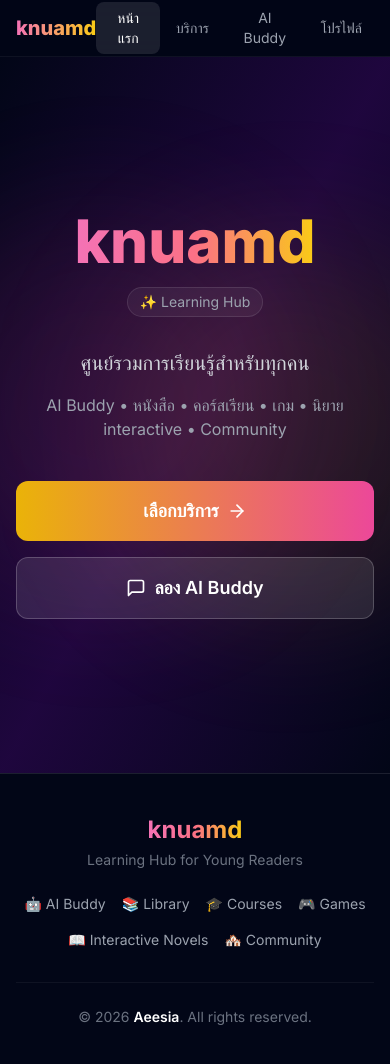
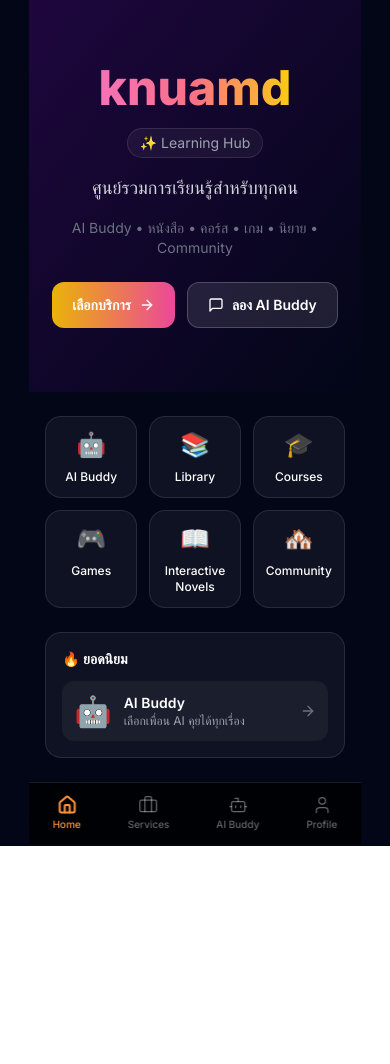
Before and after one commit to tawone/knuamd-home, a React (Vite) app: page / in a window 390 px wide. Shown: the top 1064 px of the page. After the commit the page ends 846 px from the top, so only its background shows below. Built offline with nearby package versions, Linux system fonts and the light colour scheme; the HTML template or start-up script is replaced by a standard one.

Commit message:
feat: Portrait phone frame - min(430px,85vw) + bottom nav + responsive layout

```diff
--- a/src/App.tsx
+++ b/src/App.tsx
@@ -10,237 +10,202 @@ import {
   Star,
   Zap,
   Globe,
+  Home,
+  Briefcase,
+  Bot,
+  User,
 } from 'lucide-react'
 import { cn } from '@/lib/cn'
 
-type Section = 'home' | 'products' | 'profile' | 'ai'
+type Section = 'home' | 'products' | 'ai' | 'profile'
 
 const products = [
   {
     name: 'AI Buddy',
     subdomain: 'ai.knuamd.com',
-    icon: MessageSquare,
     emoji: '🤖',
-    description: 'เลือกเพื่อน AI ที่เหมาะกับคุณ คุยได้ทุกเรื่อง เรียนได้ทุกวิชา',
+    description: 'เลือกเพื่อน AI ที่เหมาะกับคุณ',
     color: 'from-yellow-500 to-pink-500',
-    textColor: 'text-yellow-400',
-    features: ['9 AI Buddies ตามวัย', 'คุย ถาม ตอบ ได้ทุกเรื่อง', 'สร้างรูปจากจินตนาการ', 'Credit System'],
+    features: ['9 AI Buddies ตามวัย', 'คุยได้ทุกเรื่อง', 'Credit System'],
   },
   {
     name: 'Library',
     subdomain: 'read.knuamd.com',
-    icon: BookOpen,
     emoji: '📚',
-    description: 'คลังหนังสือ bilingual สำหรับเด็ก อ่านได้ 2 ภาษา ไทย-อังกฤษ',
+    description: 'คลังหนังสือ bilingual สำหรับเด็ก',
     color: 'from-green-500 to-emerald-500',
-    textColor: 'text-green-400',
-    features: ['หนังสือ bilingual ไทย-อังกฤษ', 'อ่านได้ทุกที่ทุกเวลา', 'สำหรับเด็ก age 6-12', 'ฟรี!'],
+    features: ['bilingual ไทย-อังกฤษ', 'อ่านได้ทุกที่', 'ฟรี!'],
   },
   {
     name: 'Courses',
     subdomain: 'courses.knuamd.com',
-    icon: GraduationCap,
     emoji: '🎓',
-    description: 'คอร์สเรียนออนไลน์ครบวงจร ผสาน Moodle LMS',
+    description: 'คอร์สเรียนออนไลน์ครบวงจร',
     color: 'from-blue-500 to-indigo-500',
-    textColor: 'text-blue-400',
-    features: ['Moodle LMS', 'คอร์สเรียนครบวงจร', 'ติดตามผลการเรียน', 'ใบรับรอง'],
+    features: ['Moodle LMS', 'ติดตามผลการเรียน', 'ใบรับรอง'],
   },
   {
     name: 'Games',
     subdomain: 'games.knuamd.com',
-    icon: Gamepad2,
     emoji: '🎮',
-    description: 'เกมการศึกษา สนุก的同时 เรียนรู้ไปด้วย',
+    description: 'เกมการศึกษา สนุก的同时 เรียนรู้',
     color: 'from-purple-500 to-violet-500',
-    textColor: 'text-purple-400',
-    features: ['เกมคณิตศาสตร์', 'เกมคำศัพท์', 'ปริศนาและท้าทาย', 'แข่งขันกับเพื่อน'],
+    features: ['เกมคณิตศาสตร์', 'เกมคำศัพท์', 'แข่งขันกับเพื่อน'],
   },
   {
     name: 'Interactive Novels',
     subdomain: 'interactivenovels.knuamd.com',
-    icon: BookMarked,
     emoji: '📖',
-    description: 'นิยาย interactive ที่คุณเลือกทางเอง AI สร้างเนื้อหาตามทางที่เลือก',
+    description: 'นิยาย interactive AI สร้างเนื้อหา',
     color: 'from-rose-500 to-red-500',
-    textColor: 'text-rose-400',
-    features: ['Choose Your Adventure', 'AI สร้างเรื่องตามทางเลือก', 'ทุกแนวนิยาย', 'เรียนภาษาอังกฤษไปด้วย'],
+    features: ['Choose Your Adventure', 'AI สร้างเรื่อง', 'เรียนภาษาอังกฤษ'],
   },
   {
     name: 'Community',
     subdomain: 'land.knuamd.com',
-    icon: Users,
     emoji: '🏘️',
-    description: 'ชุมชนผู้เรียน แลกเปลี่ยนความรู้ แบ่งปันประสบการณ์',
+    description: 'ชุมชนผู้เรียน แลกเปลี่ยนความรู้',
     color: 'from-amber-500 to-orange-500',
-    textColor: 'text-amber-400',
-    features: ['พูดคุยแลกเปลี่ยน', 'แบ่งปันความรู้', 'กิจกรรมชุมชน', 'เชื่อมต่อทุก subdomain'],
+    features: ['พูดคุยแลกเปลี่ยน', 'แบ่งปันความรู้', 'กิจกรรมชุมชน'],
   },
 ]
 
-function HeroSection({ onNavigate }: { onNavigate: (s: Section) => void }) {
+function HomeSection({ onNavigate }: { onNavigate: (s: Section) => void }) {
   return (
-    <section className="relative min-h-[85vh] flex items-center justify-center overflow-hidden">
-      <div className="absolute inset-0 bg-gradient-to-br from-slate-950 via-purple-950/50 to-slate-950" />
-      <div className="absolute inset-0">
-        <div className="absolute top-1/4 left-1/4 w-96 h-96 bg-yellow-500/10 rounded-full blur-3xl" />
-        <div className="absolute bottom-1/4 right-1/4 w-96 h-96 bg-pink-500/10 rounded-full blur-3xl" />
-      </div>
-      <div className="relative z-10 text-center px-4 max-w-4xl mx-auto">
-        <div className="mb-8">
-          <h1 className="text-6xl md:text-8xl font-extrabold mb-4">
+    <div className="space-y-6 pb-6">
+      {/* Hero */}
+      <section className="relative py-16 px-4 text-center">
+        <div className="absolute inset-0 bg-gradient-to-br from-purple-950/50 to-slate-950" />
+        <div className="relative z-10 space-y-4">
+          <h1 className="text-5xl font-extrabold">
             <span className="bg-gradient-to-r from-pink-400 via-rose-400 to-yellow-400 bg-clip-text text-transparent">
               knuamd
             </span>
           </h1>
-          <div className="flex items-center justify-center gap-2 text-sm text-gray-400">
-            <span className="px-3 py-1 rounded-full bg-white/5 border border-white/10">
+          <span className="inline-block px-3 py-1 rounded-full bg-white/5 border border-white/10 text-sm text-gray-400">
             ✨ Learning Hub
           </span>
-          </div>
-        </div>
-        <p className="text-xl md:text-2xl text-gray-300 mb-4 max-w-2xl mx-auto">
-          ศูนย์รวมการเรียนรู้สำหรับทุกคน
+          <p className="text-lg text-gray-300">ศูนย์รวมการเรียนรู้สำหรับทุกคน</p>
+          <p className="text-sm text-gray-500">
+            AI Buddy • หนังสือ • คอร์ส • เกม • นิยาย • Community
           </p>
-        <p className="text-base text-gray-400 mb-10 max-w-xl mx-auto">
-          AI Buddy • หนังสือ • คอร์สเรียน • เกม • นิยาย interactive • Community
-        </p>
-        <div className="flex flex-col sm:flex-row gap-4 justify-center">
+          <div className="flex gap-3 justify-center pt-2">
             <button
               onClick={() => onNavigate('products')}
-            className="px-8 py-4 bg-gradient-to-r from-yellow-500 to-pink-500 text-white font-semibold rounded-xl hover:opacity-90 transition flex items-center justify-center gap-2 text-lg"
+              className="px-5 py-3 bg-gradient-to-r from-yellow-500 to-pink-500 text-white font-semibold rounded-xl text-sm flex items-center gap-2"
             >
-            เลือกบริการ
-            <ArrowRight className="w-5 h-5" />
+              เลือกบริการ <ArrowRight className="w-4 h-4" />
             </button>
             <button
               onClick={() => onNavigate('ai')}
-            className="px-8 py-4 bg-white/10 text-white font-semibold rounded-xl border border-white/20 hover:bg-white/20 transition flex items-center justify-center gap-2 text-lg"
+              className="px-5 py-3 bg-white/10 text-white font-semibold rounded-xl border border-white/20 text-sm flex items-center gap-2"
             >
-            <MessageSquare className="w-5 h-5" />
-            ลอง AI Buddy
+              <MessageSquare className="w-4 h-4" /> ลอง AI Buddy
             </button>
           </div>
+        </div>
+      </section>
+
+      {/* Quick Links */}
+      <section className="px-4">
+        <div className="grid grid-cols-3 gap-3">
+          {products.slice(0, 6).map((p) => (
+            <a
+              key={p.name}
+              href={`https://${p.subdomain}`}
+              target="_blank"
+              rel="noopener noreferrer"
+              className="flex flex-col items-center gap-2 p-3 rounded-2xl bg-white/5 border border-white/10 hover:bg-white/10 transition-all text-center"
+            >
+              <span className="text-2xl">{p.emoji}</span>
+              <span className="text-xs font-medium text-white">{p.name}</span>
+            </a>
+          ))}
+        </div>
+      </section>
+
+      {/* Featured */}
+      <section className="px-4">
+        <div className="bg-white/5 border border-white/10 rounded-2xl p-4 space-y-3">
+          <h3 className="font-bold text-white text-sm">🔥 ยอดนิยม</h3>
+          <a
+            href="https://ai.knuamd.com"
+            target="_blank"
+            rel="noopener noreferrer"
+            className="flex items-center gap-3 p-3 rounded-xl bg-white/5 hover:bg-white/10 transition"
+          >
+            <span className="text-3xl">🤖</span>
+            <div className="flex-1">
+              <p className="text-sm font-semibold text-white">AI Buddy</p>
+              <p className="text-xs text-gray-400">เลือกเพื่อน AI คุยได้ทุกเรื่อง</p>
+            </div>
+            <ArrowRight className="w-4 h-4 text-gray-500" />
+          </a>
+        </div>
+      </section>
+    </div>
+  )
+}
+
+function ProductsSection() {
+  return (
+    <section className="px-4 py-6 space-y-4">
+      <div className="text-center space-y-1">
+        <h2 className="text-xl font-bold text-white">บริการทั้งหมด</h2>
+        <p className="text-gray-400 text-xs">ทุกอย่างเชื่อมต่อกัน ใช้ credit เดียวกันได้ทุกที่</p>
+      </div>
+      <div className="space-y-3">
+        {products.map((product) => (
+          <a
+            key={product.name}
+            href={`https://${product.subdomain}`}
+            target="_blank"
+            rel="noopener noreferrer"
+            className="block bg-white/5 backdrop-blur border border-white/10 rounded-2xl p-4 hover:bg-white/10 transition-all"
+          >
+            <div className="flex items-center gap-3 mb-3">
+              <div className={cn(
+                'w-12 h-12 rounded-xl bg-gradient-to-br flex items-center justify-center text-xl flex-shrink-0',
+                product.color
+              )}>
+                {product.emoji}
+              </div>
+              <div>
+                <h3 className="text-sm font-bold text-white">{product.name}</h3>
+                <p className="text-[10px] text-gray-500 font-mono">{product.subdomain}</p>
+              </div>
+            </div>
+            <p className="text-gray-300 text-xs mb-2">{product.description}</p>
+            <div className="flex flex-wrap gap-1.5">
+              {product.features.map((f) => (
+                <span key={f} className="text-[10px] bg-white/5 border border-white/10 text-gray-400 px-2 py-0.5 rounded-full">
+                  {f}
+                </span>
+              ))}
+            </div>
+          </a>
+        ))}
       </div>
     </section>
   )
 }
 
-function ProductsSection() {
-  return (
-    <section className="py-20 px-4">
-      <div className="max-w-7xl mx-auto">
-        <div className="text-center mb-16">
-          <h2 className="text-4xl font-bold text-white mb-4">
-            บริการทั้งหมด
-          </h2>
-          <p className="text-gray-400 text-lg max-w-2xl mx-auto">
-            เลือกสิ่งที่เหมาะกับคุณ — ทุกอย่างเชื่อมต่อกัน ใช้ credit เดียวกันได้ทุกที่
-          </p>
-        </div>
-        <div className="grid md:grid-cols-2 lg:grid-cols-3 gap-6">
-          {products.map((product) => {
-            const Icon = product.icon
-            return (
-              <a
-                key={product.name}
-                href={`https://${product.subdomain}`}
-                target="_blank"
-                rel="noopener noreferrer"
-                className="group block bg-white/5 backdrop-blur border border-white/10 rounded-2xl p-6 hover:bg-white/10 transition-all hover:scale-[1.02]"
-              >
-                <div className="flex items-start gap-4 mb-4">
-                  <div className={cn(
-                    'w-14 h-14 rounded-xl bg-gradient-to-br flex items-center justify-center text-2xl flex-shrink-0',
-                    product.color
-                  )}>
-                    {product.emoji}
-                  </div>
-                  <div>
-                    <h3 className="text-lg font-bold text-white group-hover:text-yellow-300 transition">
-                      {product.name}
-                    </h3>
-                    <p className="text-xs text-gray-500 font-mono">
-                      {product.subdomain}
-                    </p>
-                  </div>
-                </div>
-                <p className="text-gray-300 text-sm mb-4">
-                  {product.description}
-                </p>
-                <ul className="space-y-2">
-                  {product.features.map((f) => (
-                    <li key={f} className="flex items-center gap-2 text-sm text-gray-400">
-                      <Star className="w-3 h-3 text-yellow-500 flex-shrink-0" />
-                      {f}
-                    </li>
-                  ))}
-                </ul>
-                <div className="mt-4 flex items-center gap-1 text-sm font-medium text-yellow-400 opacity-0 group-hover:opacity-100 transition">
-                  เปิด {product.name}
-                  <ArrowRight className="w-4 h-4" />
-                </div>
-              </a>
-            )
-          })}
-        </div>
-      </div>
-    </section>
-  )
-}
-
-function ProfileSection() {
-  return (
-    <section className="py-20 px-4 bg-black/30">
-      <div className="max-w-4xl mx-auto text-center">
-        <div className="w-24 h-24 rounded-full bg-gradient-to-br from-yellow-400 to-pink-500 mx-auto mb-6 flex items-center justify-center text-4xl">
-          👤
-        </div>
-        <h2 className="text-3xl font-bold text-white mb-4">โปรไฟล์ของคุณ</h2>
-        <p className="text-gray-400 mb-8 max-w-lg mx-auto">
-          สมัครสมาชิกฟรี รับ 50 credits ติดตามผลการเรียน และเชื่อมต่อบริการทั้งหมดในที่เดียว
-        </p>
-        <div className="grid md:grid-cols-3 gap-6">
-          <div className="bg-white/5 border border-white/10 rounded-xl p-6">
-            <Zap className="w-8 h-8 text-yellow-400 mx-auto mb-3" />
-            <h3 className="font-semibold text-white mb-2">Credit System</h3>
-            <p className="text-sm text-gray-400">ใช้ credit เดียวกันทุก subdomain</p>
-          </div>
-          <div className="bg-white/5 border border-white/10 rounded-xl p-6">
-            <Globe className="w-8 h-8 text-blue-400 mx-auto mb-3" />
-            <h3 className="font-semibold text-white mb-2">เชื่อมต่อทุกที่</h3>
-            <p className="text-sm text-gray-400">สมัครครั้งเดียว เข้าได้ทุก subdomain</p>
-          </div>
-          <div className="bg-white/5 border border-white/10 rounded-xl p-6">
-            <Star className="w-8 h-8 text-pink-400 mx-auto mb-3" />
-            <h3 className="font-semibold text-white mb-2">ติดตามผล</h3>
-            <p className="text-sm text-gray-400">ดูพัฒนาการการเรียนของคุณ</p>
-          </div>
-        </div>
-      </div>
-    </section>
-  )
-}
-
-function AIPreviewSection({ onNavigate }: { onNavigate: (s: Section) => void }) {
+function AIPreviewSection() {
   const [input, setInput] = useState('')
 
   return (
-    <section className="py-20 px-4">
-      <div className="max-w-3xl mx-auto text-center">
-        <h2 className="text-4xl font-bold text-white mb-4">
-          🤖 ลองคุยกับ AI Buddy
-        </h2>
-        <p className="text-gray-400 mb-8">
-          คุยสั้นๆ ได้เลย — ถ้าอยากคุยยาว ไปที่ ai.knuamd.com
-        </p>
-        <div className="bg-white/5 border border-white/10 rounded-2xl p-6">
-          <div className="flex gap-3">
+    <section className="px-4 py-6 space-y-4">
+      <div className="text-center space-y-1">
+        <h2 className="text-xl font-bold text-white">🤖 ลองคุยกับ AI Buddy</h2>
+        <p className="text-gray-400 text-xs">คุยสั้นๆ ได้เลย หรือไปที่ ai.knuamd.com</p>
+      </div>
+      <div className="bg-white/5 border border-white/10 rounded-2xl p-4">
+        <div className="flex gap-2">
           <input
             value={input}
             onChange={(e) => setInput(e.target.value)}
             placeholder="พิมพ์ข้อความ..."
-              className="flex-1 bg-white/10 border border-white/20 rounded-xl px-4 py-3 text-white placeholder-gray-500 focus:outline-none focus:border-yellow-500/50"
+            className="flex-1 bg-white/10 border border-white/20 rounded-xl px-3 py-2.5 text-white text-sm placeholder-gray-500 focus:outline-none focus:border-yellow-500/50"
             onKeyDown={(e) => {
               if (e.key === 'Enter' && input.trim()) {
                 window.open(`https://ai.knuamd.com?q=${encodeURIComponent(input)}`, '_blank')
@@ -255,102 +220,107 @@ function AIPreviewSection({ onNavigate }: { onNavigate: (s: Section) => void })
                 setInput('')
               }
             }}
-              className="px-6 py-3 bg-gradient-to-r from-yellow-500 to-pink-500 text-white font-semibold rounded-xl hover:opacity-90 transition"
+            className="px-4 py-2.5 bg-gradient-to-r from-yellow-500 to-pink-500 text-white font-semibold rounded-xl text-sm"
           >
             ส่ง
           </button>
         </div>
       </div>
-        <button
-          onClick={() => onNavigate('products')}
-          className="mt-6 text-sm text-gray-400 hover:text-yellow-400 transition"
-        >
+      <div className="text-center">
+        <a href="https://ai.knuamd.com" target="_blank" rel="noopener noreferrer" className="text-xs text-gray-400 hover:text-yellow-400 transition">
           ดู AI Buddy ทั้งหมด →
-        </button>
+        </a>
       </div>
     </section>
   )
 }
 
-function Footer() {
+function ProfileSection() {
   return (
-    <footer className="py-10 px-4 border-t border-white/10">
-      <div className="max-w-6xl mx-auto">
-        <div className="flex flex-col md:flex-row justify-between items-center gap-6">
-          <div className="text-center md:text-left">
-            <h3 className="text-2xl font-bold">
-              <span className="bg-gradient-to-r from-pink-400 via-rose-400 to-yellow-400 bg-clip-text text-transparent">
-                knuamd
-              </span>
-            </h3>
-            <p className="text-sm text-gray-500 mt-1">Learning Hub for Young Readers</p>
+    <section className="px-4 py-6 space-y-4">
+      <div className="text-center space-y-2">
+        <div className="w-16 h-16 rounded-full bg-gradient-to-br from-yellow-400 to-pink-500 mx-auto flex items-center justify-center text-2xl">
+          👤
         </div>
-          <div className="flex flex-wrap justify-center gap-4 text-sm">
-            {products.map((p) => (
-              <a
-                key={p.name}
-                href={`https://${p.subdomain}`}
-                target="_blank"
-                rel="noopener noreferrer"
-                className="text-gray-400 hover:text-white transition"
-              >
-                {p.emoji} {p.name}
-              </a>
-            ))}
+        <h2 className="text-xl font-bold text-white">โปรไฟล์ของคุณ</h2>
+        <p className="text-gray-400 text-xs max-w-xs mx-auto">
+          สมัครสมาชิกฟรี รับ 50 credits เชื่อมต่อบริการทั้งหมด
+        </p>
+      </div>
+      <div className="space-y-3">
+        <div className="bg-white/5 border border-white/10 rounded-xl p-4 flex items-center gap-3">
+          <Zap className="w-6 h-6 text-yellow-400 flex-shrink-0" />
+          <div>
+            <h3 className="text-sm font-semibold text-white">Credit System</h3>
+            <p className="text-xs text-gray-400">ใช้ credit เดียวกันทุก subdomain</p>
           </div>
         </div>
-        <div className="mt-8 pt-6 border-t border-white/5 text-center">
-          <p className="text-gray-500 text-sm">
-            © 2026 <span className="text-white font-semibold">Aeesia</span>. All rights reserved.
-          </p>
+        <div className="bg-white/5 border border-white/10 rounded-xl p-4 flex items-center gap-3">
+          <Globe className="w-6 h-6 text-blue-400 flex-shrink-0" />
+          <div>
+            <h3 className="text-sm font-semibold text-white">เชื่อมต่อทุกที่</h3>
+            <p className="text-xs text-gray-400">สมัครครั้งเดียว เข้าได้ทุก subdomain</p>
           </div>
         </div>
-    </footer>
+        <div className="bg-white/5 border border-white/10 rounded-xl p-4 flex items-center gap-3">
+          <Star className="w-6 h-6 text-pink-400 flex-shrink-0" />
+          <div>
+            <h3 className="text-sm font-semibold text-white">ติดตามผล</h3>
+            <p className="text-xs text-gray-400">ดูพัฒนาการการเรียนของคุณ</p>
+          </div>
+        </div>
+      </div>
+      <div className="text-center pt-4">
+        <p className="text-gray-500 text-[10px]">© 2026 <span className="text-white font-semibold">Aeesia</span>. All rights reserved.</p>
+      </div>
+    </section>
   )
 }
+
+const navItems = [
+  { key: 'home' as Section, icon: Home, label: 'Home' },
+  { key: 'products' as Section, icon: Briefcase, label: 'Services' },
+  { key: 'ai' as Section, icon: Bot, label: 'AI Buddy' },
+  { key: 'profile' as Section, icon: User, label: 'Profile' },
+]
 
 export default function App() {
   const [section, setSection] = useState<Section>('home')
 
   return (
-    <div className="min-h-screen bg-slate-950 text-white">
-      <nav className="fixed top-0 left-0 right-0 z-50 bg-slate-950/80 backdrop-blur-md border-b border-white/5">
-        <div className="max-w-7xl mx-auto px-4 h-14 flex items-center justify-between">
-          <button onClick={() => setSection('home')} className="flex items-center gap-2">
-            <span className="text-xl font-extrabold bg-gradient-to-r from-pink-400 to-yellow-400 bg-clip-text text-transparent">
-              knuamd
-            </span>
-          </button>
-          <div className="flex items-center gap-1">
-            {([
-              { key: 'home' as Section, label: 'หน้าแรก' },
-              { key: 'products' as Section, label: 'บริการ' },
-              { key: 'ai' as Section, label: 'AI Buddy' },
-              { key: 'profile' as Section, label: 'โปรไฟล์' },
-            ]).map((item) => (
+    <div className="min-h-screen bg-slate-950 flex items-start justify-center">
+      {/* Portrait phone frame */}
+      <div className="relative w-full max-w-[min(430px,85vw)] min-h-screen text-white overflow-y-auto overflow-x-hidden pb-16 isolation isolate max-lg:rounded-none lg:rounded-3xl lg:my-4 lg:min-h-[calc(100vh-2rem)] lg:shadow-2xl lg:border lg:border-white/10">
+        {section === 'home' && <HomeSection onNavigate={setSection} />}
+        {section === 'products' && <ProductsSection />}
+        {section === 'ai' && <AIPreviewSection />}
+        {section === 'profile' && <ProfileSection />}
+      </div>
+
+      {/* Bottom Navigation */}
+      <div className="fixed bottom-0 left-1/2 -translate-x-1/2 w-full max-w-[min(430px,85vw)] z-50">
+        <div className="bg-black/80 backdrop-blur-lg border-t border-white/10">
+          <div className="flex items-center justify-around py-2 pb-[max(0.5rem,env(safe-area-inset-bottom))]">
+            {navItems.map(item => {
+              const Icon = item.icon
+              const isActive = section === item.key
+              return (
                 <button
                   key={item.key}
                   onClick={() => setSection(item.key)}
                   className={cn(
-                  'px-3 py-1.5 rounded-lg text-sm transition',
-                  section === item.key
-                    ? 'bg-white/10 text-white'
-                    : 'text-gray-400 hover:text-white'
+                    'flex flex-col items-center gap-0.5 px-3 py-1 rounded-lg transition-all min-w-[52px]',
+                    isActive ? 'text-orange-400' : 'text-white/40 hover:text-white/60'
                   )}
                 >
-                {item.label}
+                  <Icon className="w-5 h-5" strokeWidth={isActive ? 2.5 : 1.5} />
+                  <span className="text-[10px] font-medium">{item.label}</span>
                 </button>
-            ))}
+              )
+            })}
           </div>
         </div>
-      </nav>
-      <main className="pt-14">
-        {section === 'home' && <HeroSection onNavigate={setSection} />}
-        {section === 'products' && <ProductsSection />}
-        {section === 'ai' && <AIPreviewSection onNavigate={setSection} />}
-        {section === 'profile' && <ProfileSection />}
-      </main>
-      <Footer />
+      </div>
     </div>
   )
 }
```
Lines whose indentation alone changed are shown as unchanged.
